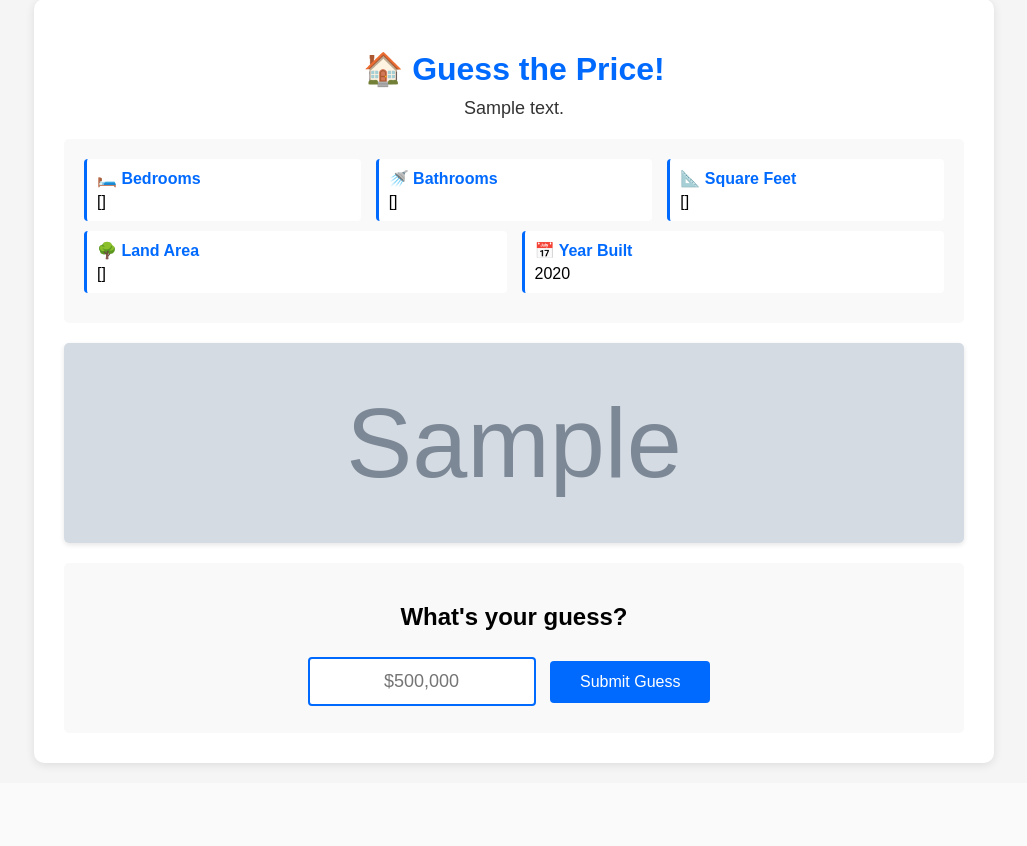
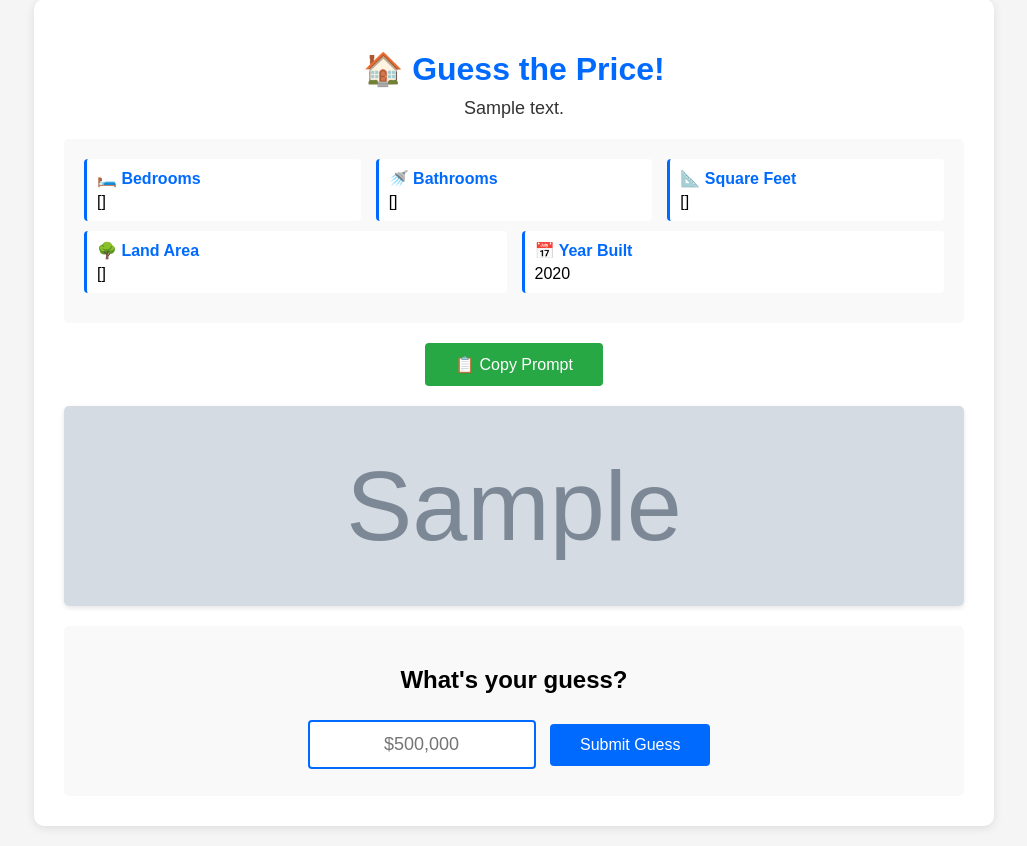
Before and after one commit to brigham4210/PriceGuesser, a Flask app: template templates/game.html in a window 1280 px wide. Shown: the part 21-867 px from the top of the page, without its empty margins (126-1153 px from the left). Before the commit the page ends 788 px from the top, so only its background shows below. Run offline with Flask 3, Linux system fonts and the light colour scheme; the template is opened without the code that fills it: most values are stand-ins (such as "Sample title", 1, 10 or a date in 2020); grey boxes marked "Sample" are stand-in pictures.

Commit message:
Update game.html

```diff
--- a/templates/game.html
+++ b/templates/game.html
@@ -95,6 +95,22 @@
         button:hover {
             background-color: #0056CC;
         }
+        .copy-prompt-btn {
+            display: block;
+            width: fit-content;
+            margin: 20px auto;
+            background-color: #28a745;
+        }
+        .copy-prompt-btn:hover {
+            background-color: #218838;
+        }
+        .copy-feedback {
+            display: none;
+            text-align: center;
+            color: #28a745;
+            font-size: 14px;
+            margin-top: 10px;
+        }
         .result {
             margin-top: 20px;
             padding: 20px;
@@ -171,6 +187,9 @@
             </div>
         </div>
 
+        <button class="copy-prompt-btn" onclick="copyPrompt()">📋 Copy Prompt</button>
+        <div class="copy-feedback" id="copyFeedback">✓ Copied to clipboard!</div>
+
         <div class="images">
             {% for img_url in image_urls[:6] %}
             <img src="{{ img_url }}" alt="Property image">
@@ -214,6 +233,29 @@
     </div>
 
     <script>
+        // Copy prompt function
+        function copyPrompt() {
+            const location = "{{ address }}".replace(/^\d+\s+/, '').trim(); // Remove street number
+            const prompt = `Guess the price of this house:
+Location: ${location}
+Bedrooms: {{ beds }}
+Bathrooms: {{ baths }}
+Square Feet: {{ sqft }}
+Land Area: {{ land_area }}
+Year Built: {{ year_built }}`;
+
+            navigator.clipboard.writeText(prompt).then(() => {
+                const feedback = document.getElementById('copyFeedback');
+                feedback.style.display = 'block';
+                setTimeout(() => {
+                    feedback.style.display = 'none';
+                }, 2000);
+            }).catch(err => {
+                console.error('Failed to copy:', err);
+                alert('Failed to copy to clipboard');
+            });
+        }
+
         // Format number with commas while typing
         const guessInput = document.getElementById('guessInput');
         if (guessInput) {
```
